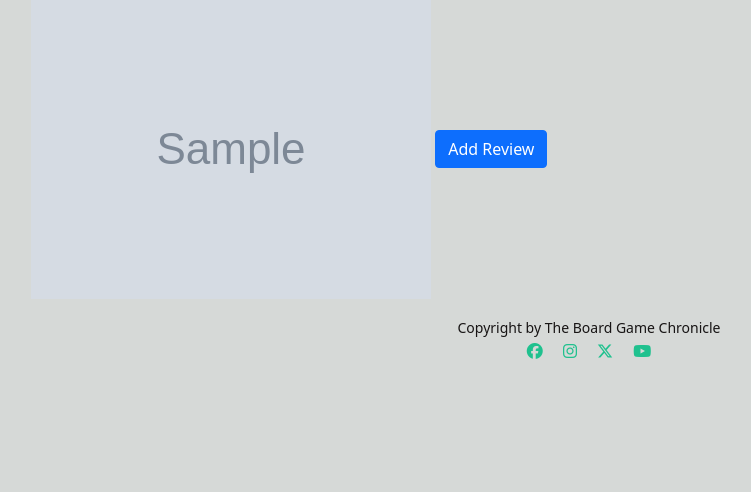
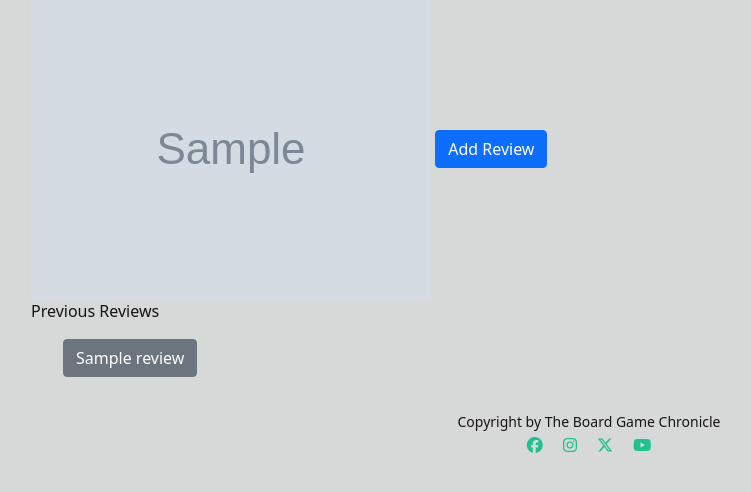
Before and after one commit to StefanWout/The-Board-Game-Chronicle, a Django app: template templates/gameinfo.html in a window 1280 px wide. Shown: the part 233-725 px from the top of the page, without its empty margins (51-802 px from the left). Run offline with Django 5.2, Linux system fonts and the light colour scheme; the template is opened without the code that fills it: values that come from a table or form of the project are taken from there, others are empty; tables that the repository leaves empty hold one stand-in row (values such as "Sample post"); grey boxes marked "Sample" are stand-in pictures; some libraries are stand-ins or nearby versions.

Commit message:
trying to add images to add url images from models to  reviews and get the reviews relevant to the game to appear on the gamesinfo pages

```diff
--- a/templates/gameinfo.html
+++ b/templates/gameinfo.html
@@ -2,13 +2,24 @@
 {% load static %}
 
 {% block content %}
-<body>
-    <h1>{{game.game_name}}</h1>
-    <p>{{game.description}}</p>
-    <p>{{game.min_players}} - {{game.max_players}} Players</p>
-    <p>Average time: {{game.playing_time}} mins</p>
-    <img src="{{game.image}}" alt="game box">
-    <a href="#" type="button" class="btn btn-primary">Add Review</a>
-</body>
-</html>
+    <body>
+        <h1>{{ game.game_name }}</h1>
+        <p>{{ game.description }}</p>
+        <p>{{ game.min_players }}
+            -
+            {{ game.max_players }}
+            Players</p>
+        <p>Average time:
+            {{ game.playing_time }}
+            mins</p>
+        <img src="{{ game.image }}" alt="game box">
+            <a href="{% url 'add_review' %}" type="button" class="btn btn-primary">Add Review</a>
+            <p>Previous Reviews</p>
+            <ul>
+                {% for review in reviews %}
+                    <a type="button" class="btn btn-secondary" href="{{ review.id }}">{{ review.title }}</a>
+                {% endfor %}
+            </ul>
+        </body>
+    </html>
 {% endblock %}
--- a/templates/index.html
+++ b/templates/index.html
@@ -2,5 +2,6 @@
 {% load static %}
 
 {% block content %}
-<img src="/media/images/pexels-egidijus-bielskis-3309442-4967339.jpg" alt="cafe">
+<img src="pexels-egidijus-bielskis-3309442-4967339.jpg" alt="cafe">
 {% endblock %}
+{% endblock %}
```
Also changed, not shown: static/css/media/images/pexels-egidijus-bielskis-3309442-4967339.jpg (renamed from media/images/pexels-egidijus-bielskis-3309442-4967339.jpg).
